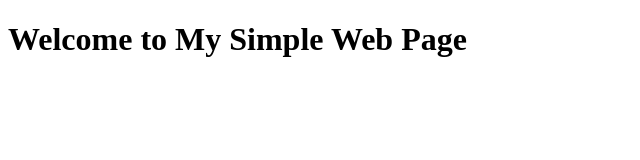
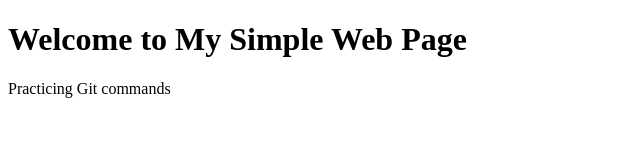
Before and after one commit to Sarvesh4329/sample, a plain HTML site: page index.html in a window 1280 px wide. Shown: the whole page, without its empty margins (0-640 px from the left). Drawn offline with Linux system fonts and the light colour scheme.

Commit message:
Update index.html with practice text

```diff
--- a/index.html
+++ b/index.html
@@ -7,5 +7,6 @@
 </head>
 <body>
     <h1>Welcome to My Simple Web Page</h1>
+    <p>Practicing Git commands</p>
 </body>
 </html>
```
